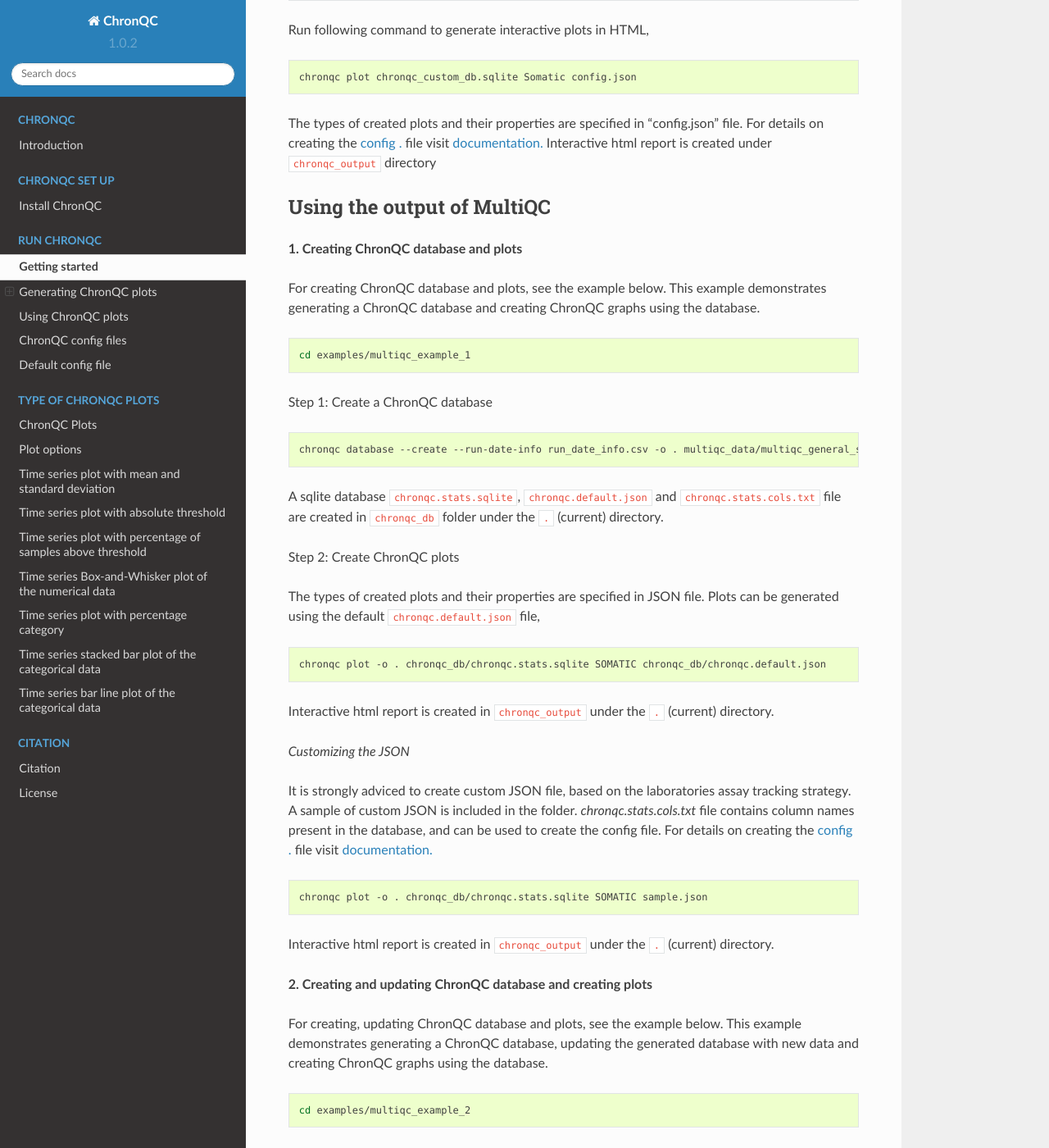
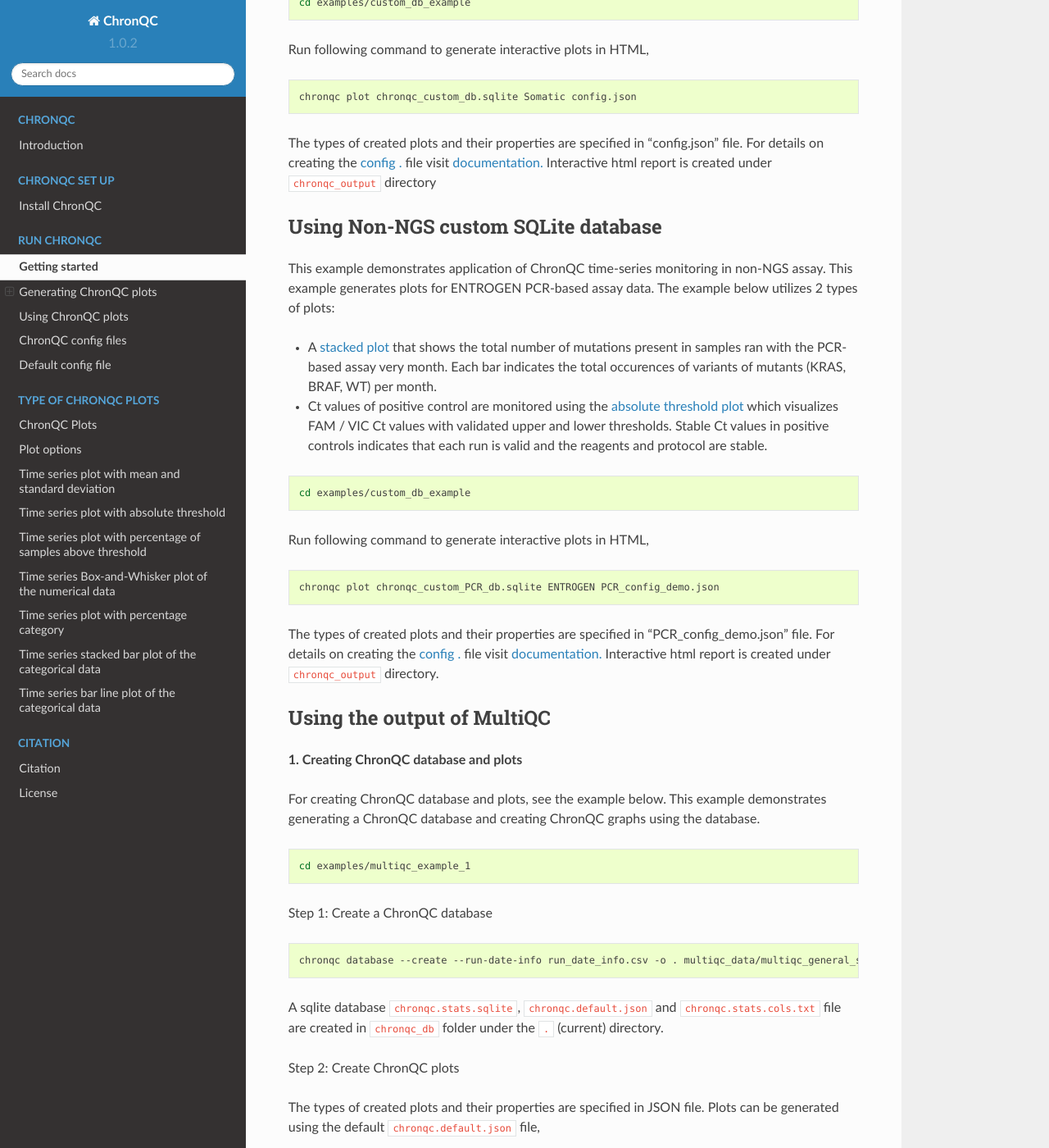
Before and after one commit to nilesh-tawari/ChronQC, a Sphinx documentation site: the page built from docs/run_chronqc.rst, in a window 1280 px wide and 1400 px high, scrolled down 643 px. Shown: the whole window at 82% size. Built offline with Sphinx 7.4.7 and the Read the Docs theme 2.0.0, drawn with Linux system fonts in a browser that asks for light colours; some of the changed text lies outside the part shown.

Commit message:
added custom db example of ENTROGEN assay

```diff
--- a/README.rst
+++ b/README.rst
@@ -42,7 +42,7 @@
 ChronQC plots can be generated from,
 
 1. A custom SQLite database.
-	* For example see, `examples/custom_db_example <https://github.com/nilesh-tawari/ChronQC/tree/master/examples/custom_db_example>`_.
+	* For examples see, `examples/custom_db_example <https://github.com/nilesh-tawari/ChronQC/tree/master/examples/custom_db_example>`_.
 
 2. The output of `MultiQC <https://github.com/ewels/MultiQC>`__.
 	* For example on creating the ChronQC database and plots see, `examples/multiqc_example_1 <https://github.com/nilesh-tawari/ChronQC/tree/master/examples/multiqc_example_1>`_.
--- a/docs/run_chronqc.rst
+++ b/docs/run_chronqc.rst
@@ -31,6 +31,33 @@
 The types of created plots and their properties are specified in "config.json" file. For details on creating the `config . <http://chronqc.readthedocs.io/en/latest/run_chronqc.html#chronqc-config-files>`__ file visit `documentation. <http://chronqc.readthedocs.io/en/latest/plots/plot_options.html>`__
 Interactive html report is created under ``chronqc_output`` directory
 
+
+Using **Non-NGS** custom SQLite database
+----------------------------------------
+
+This example demonstrates application of ChronQC time-series monitoring in non-NGS assay. This example generates plots for ENTROGEN PCR-based assay data. The example below utilizes 2 types of plots:
+
+* A `stacked plot <http://chronqc.readthedocs.io/en/latest/plots/time_series_with_stacked_bar_plot.html>`_ that shows the total number of mutations present in samples ran with the PCR-based assay very month. Each bar indicates the total occurences of variants of mutants (KRAS, BRAF, WT) per month.
+
+* Ct values of positive control are monitored using the `absolute threshold plot <http://chronqc.readthedocs.io/en/latest/plots/timeseries_absolute_threshold.html>`_ which visualizes FAM / VIC Ct values with validated upper and lower thresholds. Stable Ct values in positive controls indicates that each run is valid and the reagents and protocol are stable.
+
+.. code-block:: shell
+
+ cd examples/custom_db_example
+
+..
+
+
+Run following command to generate interactive plots in HTML,
+
+.. code-block:: shell
+
+ chronqc plot chronqc_custom_PCR_db.sqlite ENTROGEN PCR_config_demo.json
+
+..
+
+The types of created plots and their properties are specified in "PCR_config_demo.json" file. For details on creating the `config . <http://chronqc.readthedocs.io/en/latest/run_chronqc.html#chronqc-config-files>`__ file visit `documentation. <http://chronqc.readthedocs.io/en/latest/plots/plot_options.html>`__
+Interactive html report is created under ``chronqc_output`` directory.
 
 Using the output of MultiQC
 ---------------------------
```
Also changed, not shown: examples/custom_db_example/readme.md, 2 other files.
